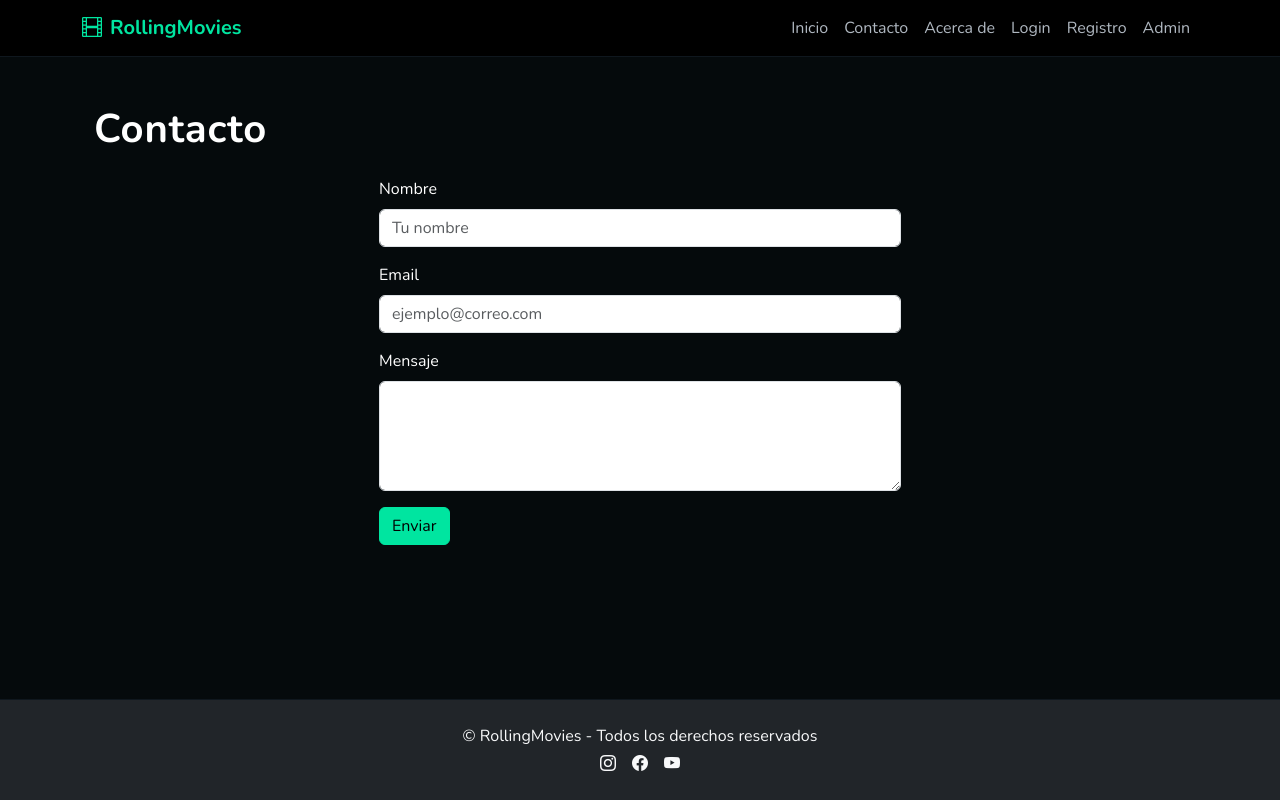
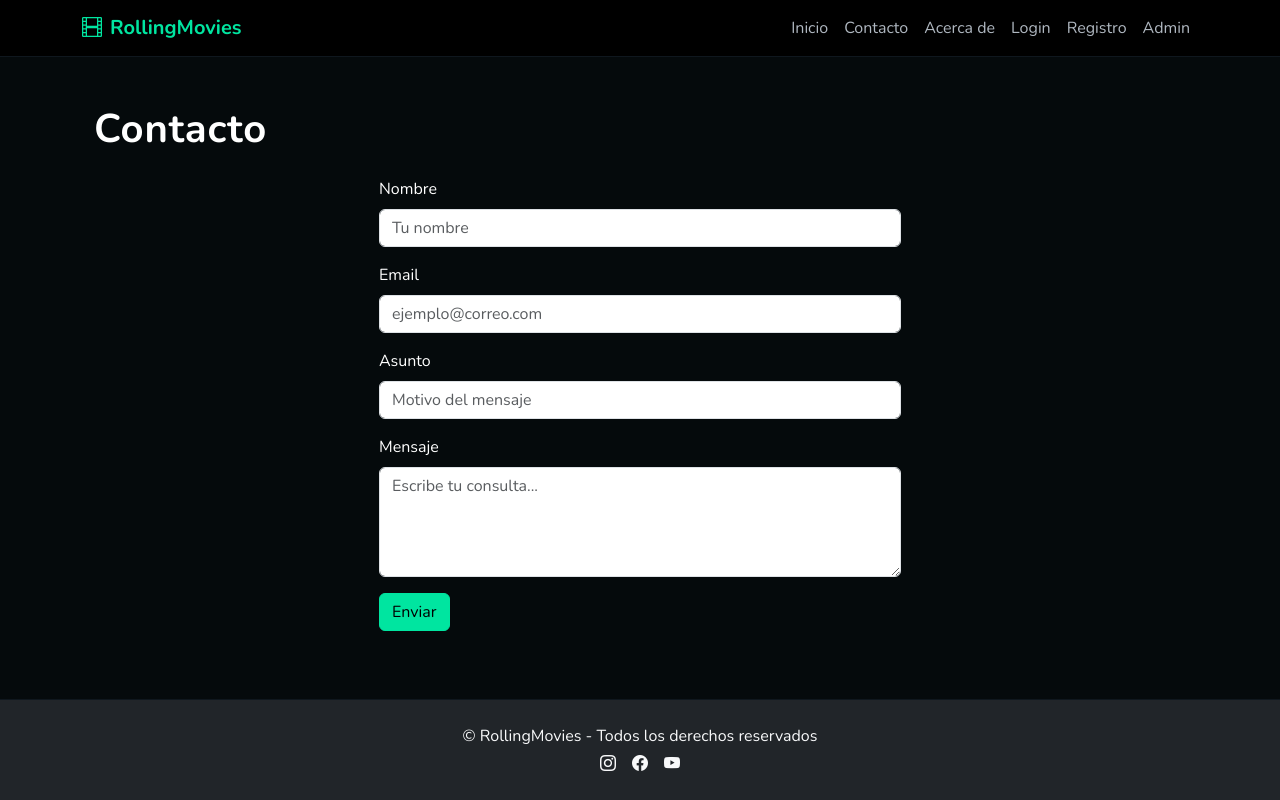
Before and after one commit to basiliomartinez/ProyectoRollingMovies, a React (Vite) app: page /contacto in a window 1280 px wide. Built offline with nearby package versions, Linux system fonts and the light colour scheme.

Commit message:
se crea formulario de contacto

```diff
--- a/src/components/pages/Contacto.jsx
+++ b/src/components/pages/Contacto.jsx
@@ -1,25 +1,78 @@
 import { Container, Form, Button } from "react-bootstrap";
+import { useState } from "react";
 
 const Contacto = () => {
+
+  const [formData, setFormData] = useState({
+    nombre: "",
+    email: "",
+    asunto: "",
+    mensaje: "",
+  });
+
+  const manejarSubmit = (e) => {
+    e.preventDefault();
+    console.log("Datos enviados:", formData);
+    alert("Tu mensaje fue enviado. ¡Gracias por contactarnos!");
+  };
+
+  const manejarCambio = (e) => {
+    setFormData({
+      ...formData,
+      [e.target.name]: e.target.value,
+    });
+  };
+
   return (
     <main className="container my-4">
       <h1 className="mb-4">Contacto</h1>
 
       <Container className="col-12 col-md-8 col-lg-6">
-        <Form>
+        <Form onSubmit={manejarSubmit}>
+
           <Form.Group className="mb-3">
             <Form.Label>Nombre</Form.Label>
-            <Form.Control type="text" placeholder="Tu nombre" />
+            <Form.Control
+              type="text"
+              placeholder="Tu nombre"
+              name="nombre"
+              value={formData.nombre}
+              onChange={manejarCambio}
+            />
           </Form.Group>
 
           <Form.Group className="mb-3">
             <Form.Label>Email</Form.Label>
-            <Form.Control type="email" placeholder="ejemplo@correo.com" />
+            <Form.Control
+              type="email"
+              placeholder="ejemplo@correo.com"
+              name="email"
+              value={formData.email}
+              onChange={manejarCambio}
+            />
+          </Form.Group>
+
+          <Form.Group className="mb-3">
+            <Form.Label>Asunto</Form.Label>
+            <Form.Control
+              type="text"
+              placeholder="Motivo del mensaje"
+              name="asunto"
+              value={formData.asunto}
+              onChange={manejarCambio}
+            />
           </Form.Group>
 
           <Form.Group className="mb-3">
             <Form.Label>Mensaje</Form.Label>
-            <Form.Control as="textarea" rows={4} />
+            <Form.Control
+              as="textarea"
+              rows={4}
+              name="mensaje"
+              value={formData.mensaje}
+              onChange={manejarCambio}
+              placeholder="Escribe tu consulta..."
+            />
           </Form.Group>
 
           <Button variant="primary" type="submit">Enviar</Button>
```
